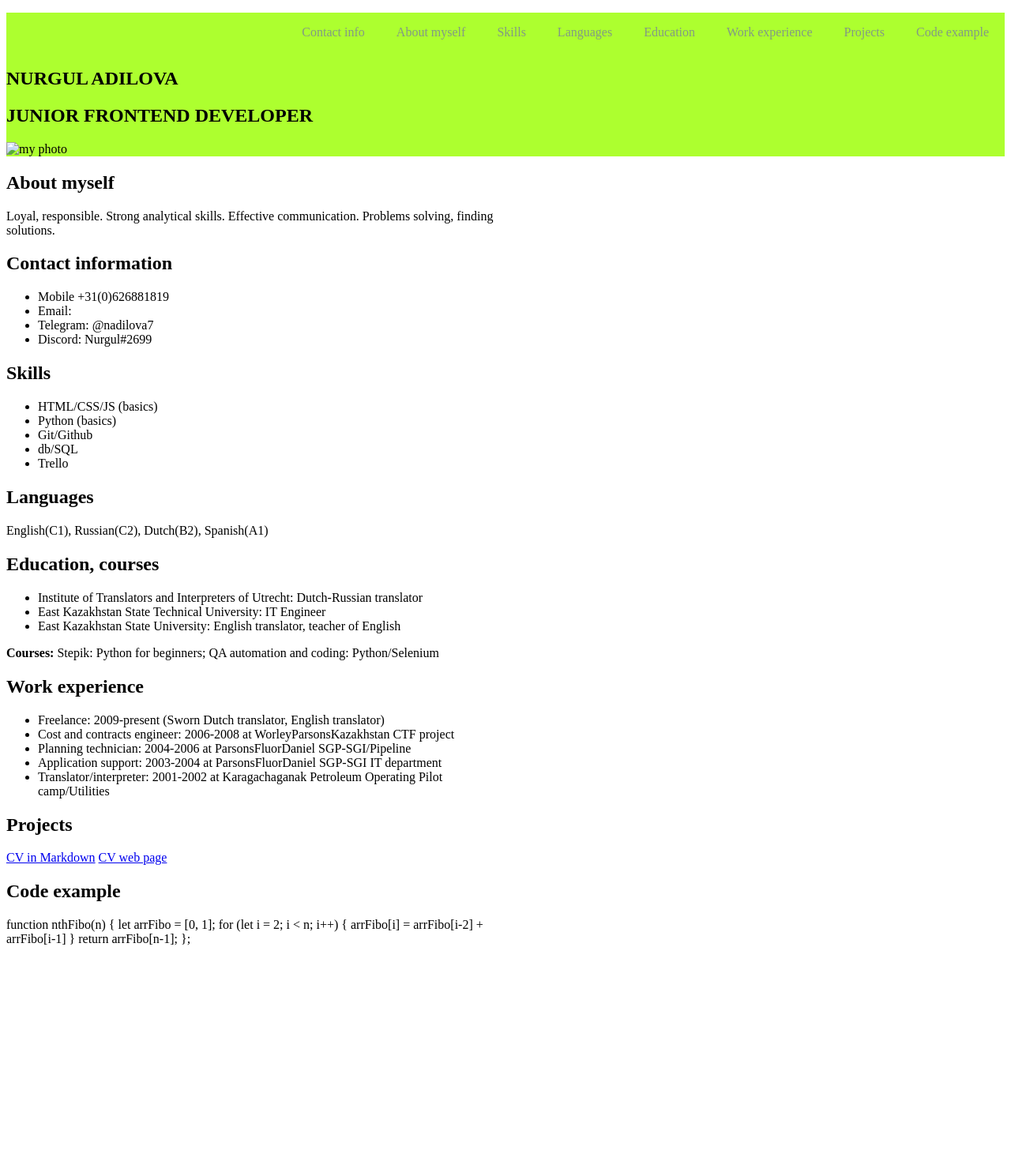
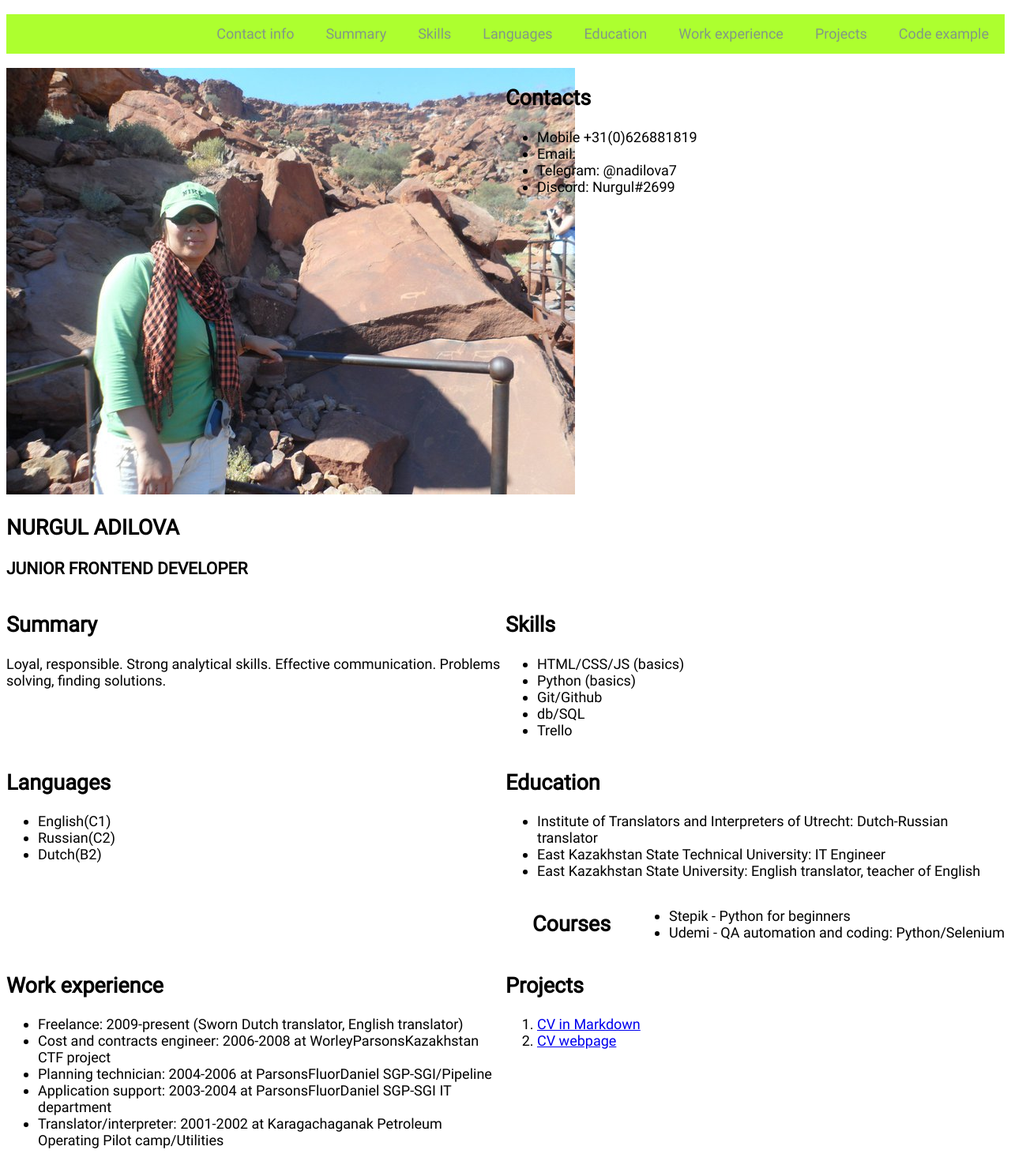
Before and after one commit to nadilova/rsschool-cv, a plain HTML site: page index.html in a window 1280 px wide. Shown: the top 1475 px of the page at 79% size. Before the commit the page ends 1214 px from the top, so only its background shows below. Drawn offline with Linux system fonts and the light colour scheme.

Commit message:
feat: add more content

```diff
--- a/index.html
+++ b/index.html
@@ -4,108 +4,146 @@
     <meta charset="UTF-8">
     <meta name="viewport" content="width=device-width, initial-scale=1.0">
     <title>cv</title>
-    <link rel="stylesheet" href="style.css">
-    <link rel="icon" href="assets/favicon.ico"
+    <link rel="stylesheet" href="./style.css">
+    <link rel="icon" href="./assets/favicon.ico"
 </head>
 <body>
     <header class="header">
-        <div class="container">
+        <div class="container header-container">
             <nav class="nav">
                 <ul class="nav-list">
-                    <li class="nav-item"><a href="#contacts" class="nav-link">Contact info</a></li>
-                    <li class="nav-item"><a href="#summary" class="nav-link">About myself</a></li>
-                    <li class="nav-item"><a href="#skills" class="nav-link">Skills</a></li>
-                    <li class="nav-item"><a href="#languages" class="nav-link">Languages</a></li>
-                    <li class="nav-item"><a href="#education" class="nav-link">Education</a></li>
-                    <li class="nav-item"><a href="#work" class="nav-link">Work experience</a></li>
-                    <li class="nav-item"><a href="#projects" class="nav-link">Projects</a></li>
-                    <li class="nav-item"><a href="#code" class="nav-link">Code example</a></li>
+                    <li class="nav-item">
+                        <a href="#contacts" class="nav-link">Contact info</a>
+                    </li>
+                    <li class="nav-item">
+                        <a href="#summary" class="nav-link">Summary</a>
+                    </li>
+                    <li class="nav-item">
+                        <a href="#skills" class="nav-link">Skills</a>
+                    </li>
+                    <li class="nav-item">
+                        <a href="#languages" class="nav-link">Languages</a>
+                    </li>
+                    <li class="nav-item">
+                        <a href="#education" class="nav-link">Education</a>
+                    </li>
+                    <li class="nav-item">
+                        <a href="#work" class="nav-link">Work experience</a>
+                    </li>
+                    <li class="nav-item">
+                        <a href="#projects" class="nav-link">Projects</a>
+                    </li>
+                    <li class="nav-item">
+                        <a href="#code" class="nav-link">Code example</a>
+                    </li>
                 </ul>
             </nav>
-            <section class="section" id="personal"><h1 class="section-title">NURGUL ADILOVA</h1></section>
-            <section class="section" id="job"><h2 class="section-title">JUNIOR FRONTEND DEVELOPER</h2></section>
-            <section class="image" id="image">
-                <img src="image.jpg" alt="my photo">
-            </section>
         </div>
     </header>
     <main class="main">
-        <div class="container" class="main-container">
-            <section class="section" id="summary">
-                <h2 class="section-title">About myself</h2>
-                <p>Loyal, responsible. Strong analytical skills. Effective communication. Problems solving, finding solutions.</p>
+        <div class="container main-container">
+            <section class="section section-profile" id="profile">
+                <img src="./assets/profile.jpg" class="img" alt="my photo">
+                <div class="section-profile-titles">
+                    <h1 class="section-title">NURGUL ADILOVA</h1>
+                    <h3 class="section-subtitle">JUNIOR FRONTEND DEVELOPER</h3>
+                </div>
             </section>
             <section class="section" id="contacts">
-                <h2 class="section-title">Contact information</h2>
+                <h2 class="section-title">Contacts</h2>
+                <ul class="section-list">
+                    <li class="section-item contacts-item">Mobile +31(0)626881819</li>
+                    <li class="section-item contacts-item">Email: <nadilova@gmail.com</li>
+                    <li class="section-item contacts-item">Telegram: @nadilova7</li>
+                    <li class="section-item contacts-item">Discord: Nurgul#2699</li>
+                    </ul>
+            </section>
+            <section class="section" id="summary">
+                <h2 class="section-title">Summary</h2>
                 <p>
-                    <ul>
-                        <li>Mobile +31(0)626881819</li>
-                        <li>Email: <nadilova@gmail.com</li>
-                        <li>Telegram: @nadilova7</li>
-                        <li>Discord: Nurgul#2699</li>
-                    </ul>
+                    Loyal, responsible. Strong analytical skills. Effective communication. Problems solving, finding solutions.
                 </p>
             </section>
             <section class="section" id="skills">
                 <h2 class="section-title">Skills</h2>
-                <p>
-                    <ul>
-                        <li>HTML/CSS/JS (basics)</li>
-                        <li>Python (basics)</li>
-                        <li>Git/Github</li>
-                        <li>db/SQL</li>
-                        <li>Trello</li>
+                <ul class="section-list">
+                    <li class="section-item">HTML/CSS/JS (basics)</li>
+                    <li class="section-item">Python (basics)</li>
+                    <li class="section-item">Git/Github</li>
+                    <li class="section-item">db/SQL</li>
+                    <li class="section-item">Trello</li>
                 </ul>
-                </p>
             </section>
             <section class="section" id="languages">
                 <h2 class="section-title">Languages</h2>
-                <p>English(C1), Russian(C2), Dutch(B2), Spanish(A1)</p>
+                <ul class="section-list">
+                    <li class="section-item">English(C1)</li>
+                    <li class="section-item">Russian(C2)</li>
+                    <li class="section-item">Dutch(B2)</li>
+                </ul>
             </section>
             <section class="section" id="education">
-                <h2 class="section-title">Education, courses</h2>
-                <ul>
-                    <li>Institute of Translators and Interpreters of Utrecht: Dutch-Russian translator</li>
-                    <li>East Kazakhstan State Technical University: IT Engineer</li>
-                    <li>East Kazakhstan State University: English translator, teacher of English</li>
+                <h2 class="section-title">Education</h2>
+                <ul class="section-list">
+                    <li class="section-item">Institute of Translators and Interpreters of Utrecht: Dutch-Russian translator</li>
+                    <li class="section-item">East Kazakhstan State Technical University: IT Engineer</li>
+                    <li class="section-item">East Kazakhstan State University: English translator, teacher of English</li>
                 </ul>
-                <p><b>Courses:</b> Stepik: Python for beginners; QA automation and coding: Python/Selenium</p>
+            </section>
+            <section class="section" id="courses"></section>
+                <h2 class="section-title">Courses</h2>
+                <ul class="section-list">
+                    <li class="section-item">Stepik - Python for beginners</li>
+                    <li class="section-item">Udemi - QA automation and coding: Python/Selenium</li>
+                </ul>
             </section>
             <section class="section" id="work">
                 <h2 class="section-title">Work experience</h2>
-                <p>
-                    <ul>
-                        <li>Freelance: 2009-present (Sworn Dutch translator, English translator)</li>
-                        <li>Cost and contracts engineer: 2006-2008 at WorleyParsonsKazakhstan CTF project</li>
-                        <li>Planning technician: 2004-2006 at ParsonsFluorDaniel SGP-SGI/Pipeline</li>
-                        <li>Application support: 2003-2004 at ParsonsFluorDaniel SGP-SGI IT department</li>
-                        <li>Translator/interpreter: 2001-2002 at Karagachaganak Petroleum Operating Pilot camp/Utilities</li>
+                <ul class="section-list">
+                    <li class="section-item">Freelance: 2009-present (Sworn Dutch translator, English translator)</li>
+                    <li class="section-item">Cost and contracts engineer: 2006-2008 at WorleyParsonsKazakhstan CTF project</li>
+                    <li class="section-item">Planning technician: 2004-2006 at ParsonsFluorDaniel SGP-SGI/Pipeline</li>
+                    <li class="section-item">Application support: 2003-2004 at ParsonsFluorDaniel SGP-SGI IT department</li>
+                    <li class="section-item">Translator/interpreter: 2001-2002 at Karagachaganak Petroleum Operating Pilot camp/Utilities</li>
                 </ul>
-                </p>
             </section>
             <section class="section" id="projects">
                 <h2 class="section-title">Projects</h2>
-                <p>
+                <ol class="section-list">
+                    <li class="section-item">
                         <a href="https://nadilova.github.io/rsschool-cv/cv">CV in Markdown</a>
-                    <a href="https://nadilova.github.io/rsschool-cv/" >CV web page</a>
-                </p>
+                    </li>
+                    <li class="section-item">
+                        <a href="https://nadilova.github.io/rsschool-cv/">CV webpage</a>
+                    </li>
+                </ol>
             </section>
             <section class="section" id="code">
                 <h2 class="section-title">Code example</h2>
-                <p>
-                    function nthFibo(n) {
+                <pre class="pre">
+                    <code>
+                        "function nthFibo(n) {
                             let arrFibo = [0, 1];
                             for (let i = 2; i < n; i++) {
                                 arrFibo[i] = arrFibo[i-2] + arrFibo[i-1]
                             }
                             return arrFibo[n-1];
-                    };
-                </p>
+                        };"
+                    </code>
+                </pre>
             </section>
         </div>
     </main>
     <footer class="footer">
-        <div class="container"></div>
+        <div class="container footer-container">
+            <div>
+                "2023"
+                <a href="https://github.com/nadilova/" class="github-link">
+                    "nadilova"
+                </a>
+            </div>
+            <a href="https://rs.school/js/" class="rss">RSSchool</a>
+        </div>
     </footer>
 </body>
 </html>
--- a/style.css
+++ b/style.css
@@ -18,6 +18,9 @@
 .container {
     max-width: 1440px;
     margin: 0 auto;
+    min-height: 50px;
+    font-family: 'Roboto', sans-serif;
+    font-size: 18px;
 }
 .nav-list {
     display: flex;
@@ -44,6 +47,7 @@ html {
 .main-container {
     display: flex;
     flex-wrap: wrap;
+    justify-content: space-between;
 }
 .section {
     width: 50%;
@@ -56,3 +60,9 @@ html {
 header {
     background-color: greenyellow;
 }
+.img {
+    overflow-clip-margin: content-box;
+    overflow: clip
+    overflow-x: ;
+    overflow-y: ;
+}
```
Also changed, not shown: assets/profile.jpg (added), assets/rs_school_js.svg (added). Lines whose indentation alone changed are shown as unchanged.
